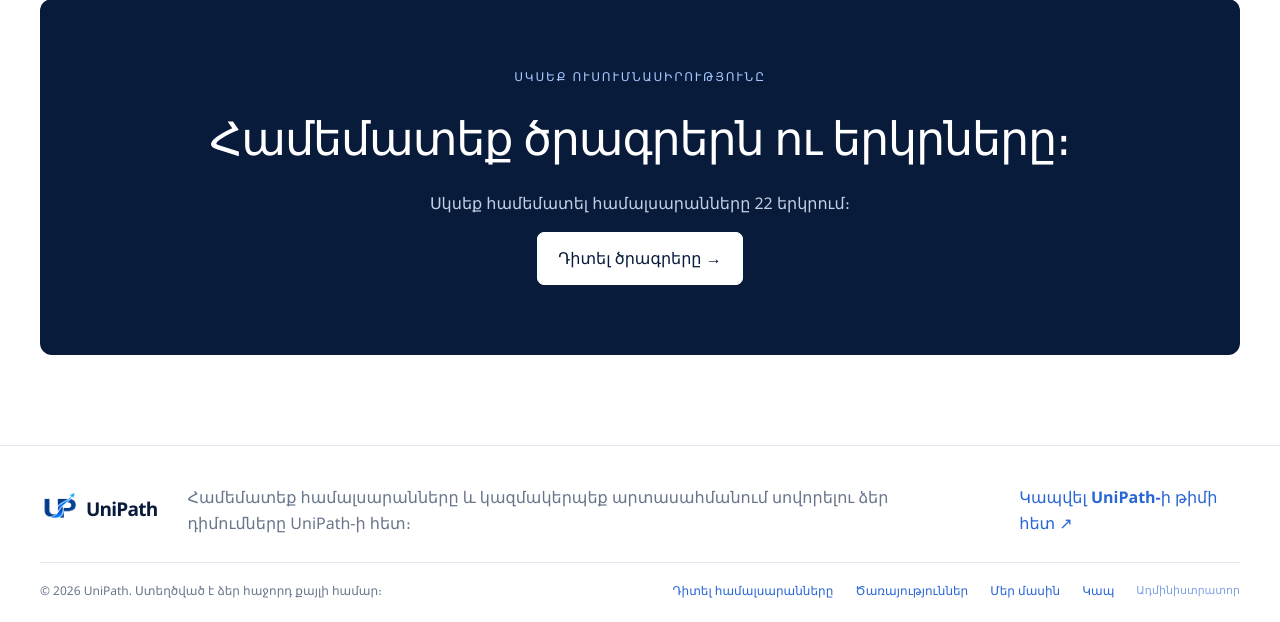
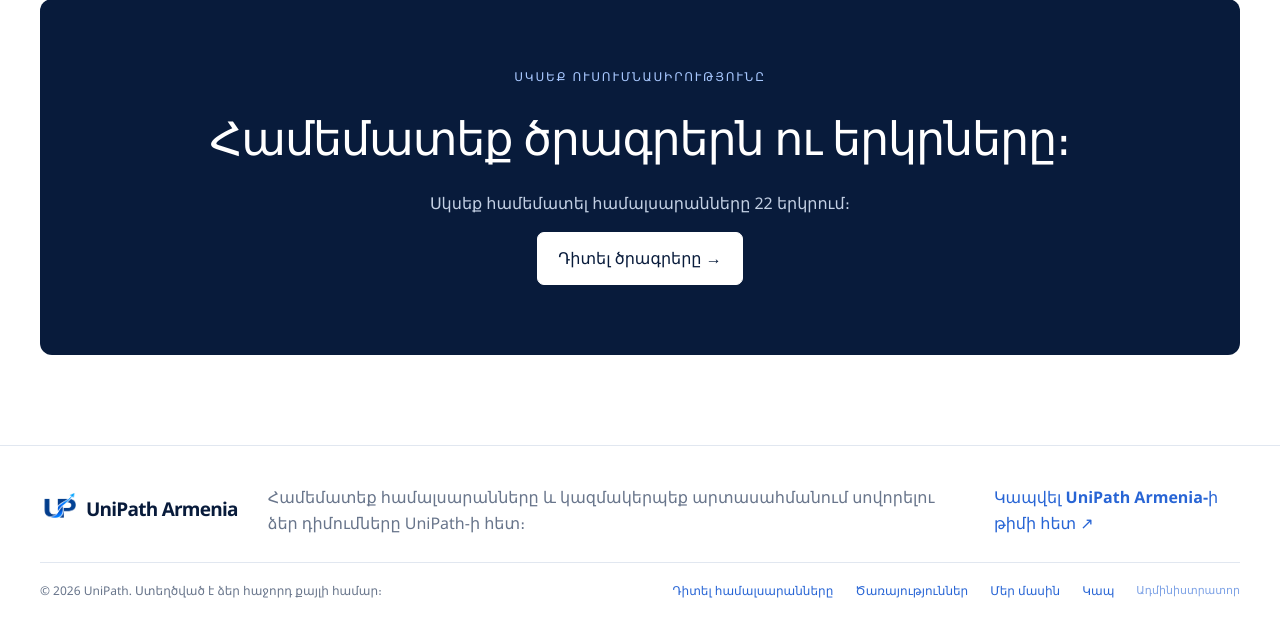
Before and after one commit to armanbalabekyan00-sys/unipatharmenia, a Flask app: page /about in a window 1280 px wide; the page is wider, and only the part inside the window is pictured. Shown: the part 3637-4259 px from the top of that part. Run offline with Flask 3, Linux system fonts and the light colour scheme; data that the repository does not hold is empty.

Commit message:
Update _footer.html

```diff
--- a/templates/hy/_footer.html
+++ b/templates/hy/_footer.html
@@ -1,8 +1,8 @@
 <footer class="site-footer">
     <div class="footer-top">
-        <a class="brand brand-light" href="/"><picture><source srcset="/images/unipath-symbol.avif" type="image/avif"><source srcset="/images/unipath-symbol.webp" type="image/webp"><img src="/images/unipath-symbol.png" alt="" width="36" height="36"></picture><span>UniPath</span></a>
+        <a class="brand brand-light" href="/"><picture><source srcset="/images/unipath-symbol.avif" type="image/avif"><source srcset="/images/unipath-symbol.webp" type="image/webp"><img src="/images/unipath-symbol.png" alt="" width="36" height="36"></picture><span>UniPath Armenia</span></a>
         <p>Համեմատեք համալսարանները և կազմակերպեք արտասահմանում սովորելու ձեր դիմումները UniPath-ի հետ։</p>
-        <a href="/contact">Կապվել UniPath-ի թիմի հետ <span aria-hidden="true">↗</span></a>
+        <a href="/contact">Կապվել UniPath Armenia-ի թիմի հետ <span aria-hidden="true">↗</span></a>
     </div>
     <div class="footer-bottom"><span>© <span data-year></span> UniPath. Ստեղծված է ձեր հաջորդ քայլի համար։</span><div><a href="/universities">Դիտել համալսարանները</a><a href="/services">Ծառայություններ</a><a href="/about">Մեր մասին</a><a href="/contact">Կապ</a><a class="admin-discreet" href="/admin">Ադմինիստրատոր</a></div></div>
 </footer>
```
